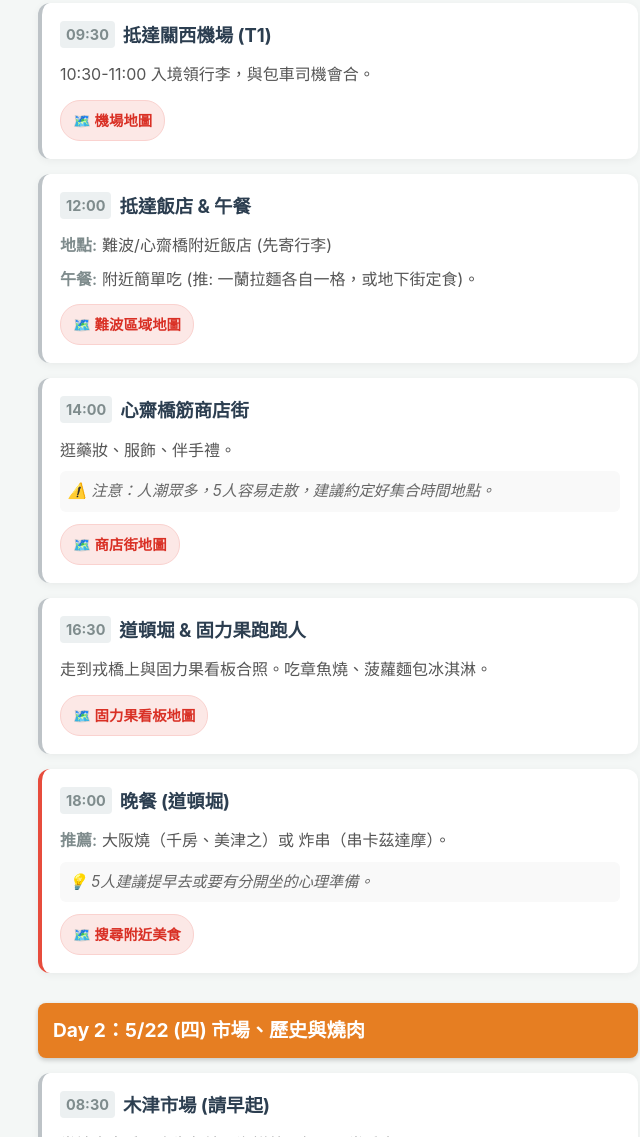
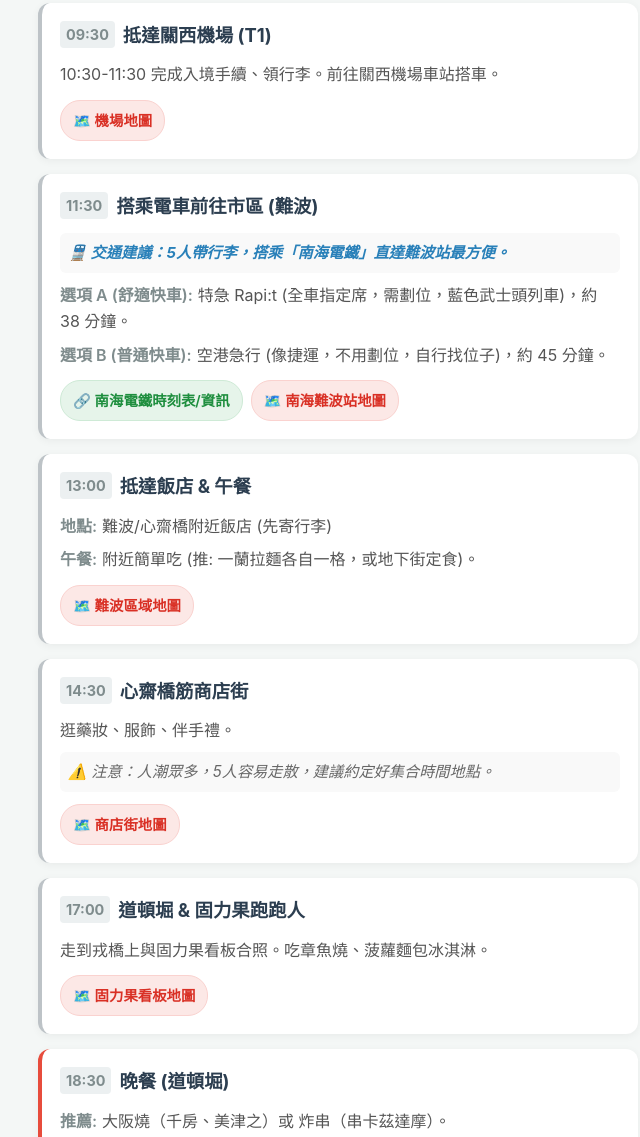
Before and after one commit to secrects2/secrects2, a plain HTML site: page index.html in a window 1280 px wide. Shown: the part 445-1582 px from the top of the page, without its empty margins (302-942 px from the left). Drawn offline with Linux system fonts and the light colour scheme.

Commit message:
Update index.html

```diff
--- a/index.html
+++ b/index.html
@@ -176,7 +176,7 @@
     <div class="info-card">
         <div class="card-header"><span class="time-badge">09:30</span>抵達關西機場 (T1)</div>
         <div class="card-content">
-            <div class="detail-row">10:30-11:00 入境領行李，與包車司機會合。</div>
+            <div class="detail-row">10:30-11:30 完成入境手續、領行李。前往關西機場車站搭車。</div>
             <div class="actions-container">
                 <a href="https://www.google.com/maps/search/?api=1&query=關西國際機場第一航廈" target="_blank" class="action-link map-link">🗺️ 機場地圖</a>
             </div>
@@ -184,7 +184,20 @@
     </div>
 
     <div class="info-card">
-        <div class="card-header"><span class="time-badge">12:00</span>抵達飯店 & 午餐</div>
+        <div class="card-header"><span class="time-badge">11:30</span>搭乘電車前往市區 (難波)</div>
+        <div class="card-content">
+            <div class="note" style="font-weight: bold; color: #2980b9;">🚆 交通建議：5人帶行李，搭乘「南海電鐵」直達難波站最方便。</div>
+            <div class="detail-row" style="margin-top:10px;"><span class="label">選項 A (舒適快車):</span>特急 Rapi:t (全車指定席，需劃位，藍色武士頭列車)，約 38 分鐘。</div>
+            <div class="detail-row"><span class="label">選項 B (普通快車):</span>空港急行 (像捷運，不用劃位，自行找位子)，約 45 分鐘。</div>
+            <div class="actions-container">
+                <a href="https://www.howto-osaka.com/tc/traffic/train/timetable.html" target="_blank" class="action-link transport-link">🔗 南海電鐵時刻表/資訊</a>
+                <a href="https://www.google.com/maps/search/?api=1&query=南海難波站" target="_blank" class="action-link map-link">🗺️ 南海難波站地圖</a>
+            </div>
+        </div>
+    </div>
+
+    <div class="info-card">
+        <div class="card-header"><span class="time-badge">13:00</span>抵達飯店 & 午餐</div>
         <div class="card-content">
             <div class="detail-row"><span class="label">地點:</span>難波/心齋橋附近飯店 (先寄行李)</div>
             <div class="detail-row"><span class="label">午餐:</span>附近簡單吃 (推: 一蘭拉麵各自一格，或地下街定食)。</div>
@@ -195,7 +208,7 @@
     </div>
 
     <div class="info-card">
-        <div class="card-header"><span class="time-badge">14:00</span>心齋橋筋商店街</div>
+        <div class="card-header"><span class="time-badge">14:30</span>心齋橋筋商店街</div>
         <div class="card-content">
             <div class="detail-row">逛藥妝、服飾、伴手禮。</div>
             <div class="note">⚠️ 注意：人潮眾多，5人容易走散，建議約定好集合時間地點。</div>
@@ -206,17 +219,17 @@
     </div>
 
     <div class="info-card">
-        <div class="card-header"><span class="time-badge">16:30</span>道頓堀 & 固力果跑跑人</div>
+        <div class="card-header"><span class="time-badge">17:00</span>道頓堀 & 固力果跑跑人</div>
         <div class="card-content">
             <div class="detail-row">走到戎橋上與固力果看板合照。吃章魚燒、菠蘿麵包冰淇淋。</div>
             <div class="actions-container">
-                <a href="https://www.google.com/maps/search/?api=1&query=道頓堀固力果看板" target="_blank" class="action-link map-link">🗺️ 固力果看板地圖</a>
+                <a href="https://www.google.com/maps/search/?api=1&query=固力果跑跑人" target="_blank" class="action-link map-link">🗺️ 固力果看板地圖</a>
             </div>
         </div>
     </div>
 
     <div class="info-card card-important">
-        <div class="card-header"><span class="time-badge">18:00</span>晚餐 (道頓堀)</div>
+        <div class="card-header"><span class="time-badge">18:30</span>晚餐 (道頓堀)</div>
         <div class="card-content">
             <div class="detail-row"><span class="label">推薦:</span>大阪燒（千房、美津之）或 炸串（串卡茲達摩）。</div>
             <div class="note">💡 5人建議提早去或要有分開坐的心理準備。</div>
@@ -235,7 +248,7 @@
             <div class="detail-row">當地人廚房。吃生魚片、海鮮丼早餐，買當季水果。</div>
             <div class="note">⚠️ 注意：市場通常中午就收攤了。</div>
             <div class="actions-container">
-                <a href="https://www.google.com/maps/search/?api=1&query=大阪木津卸売市場" target="_blank" class="action-link map-link">🗺️ 木津市場地圖</a>
+                <a href="https://www.google.com/maps/search/?api=1&query=木津卸売市場" target="_blank" class="action-link map-link">🗺️ 木津市場地圖</a>
             </div>
         </div>
     </div>
@@ -409,10 +422,10 @@
     <div class="checklist-box">
         <h3 style="margin-top: 0; color: #2c3e50;">✅ 待辦事項檢查表</h3>
         <div class="checklist-item"><input type="checkbox"><span class="highlight-red">預訂餐廳 (Day 2 燒肉優先！Day 3, 4 晚餐)</span></div>
+        <div class="checklist-item"><input type="checkbox">確認台中至桃園機場接送資訊 (出發前一天)</div>
         <div class="checklist-item"><input type="checkbox">購買網卡/eSIM (確認長輩手機是否支援)</div>
         <div class="checklist-item"><input type="checkbox">手機綁定西瓜卡/ICOCA (iPhone Apple Pay 最方便)</div>
         <div class="checklist-item"><input type="checkbox">下載 App：Google Maps, 乘換案內, Payke (藥妝翻譯)</div>
-        <div class="checklist-item"><input type="checkbox">確認包車資訊 (出發前一天確認)</div>
         <div class="checklist-item"><input type="checkbox">購買海遊館門票 (建議事先上網買)</div>
     </div>
 
```
